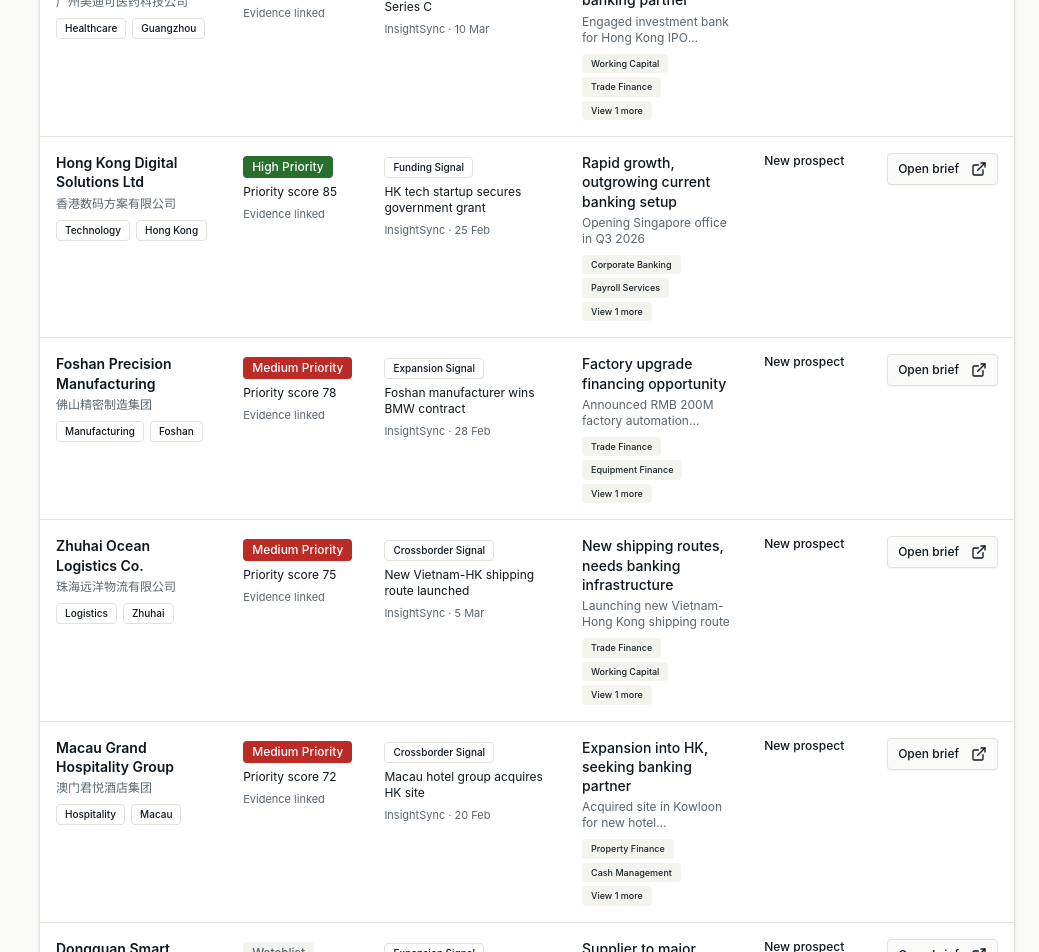
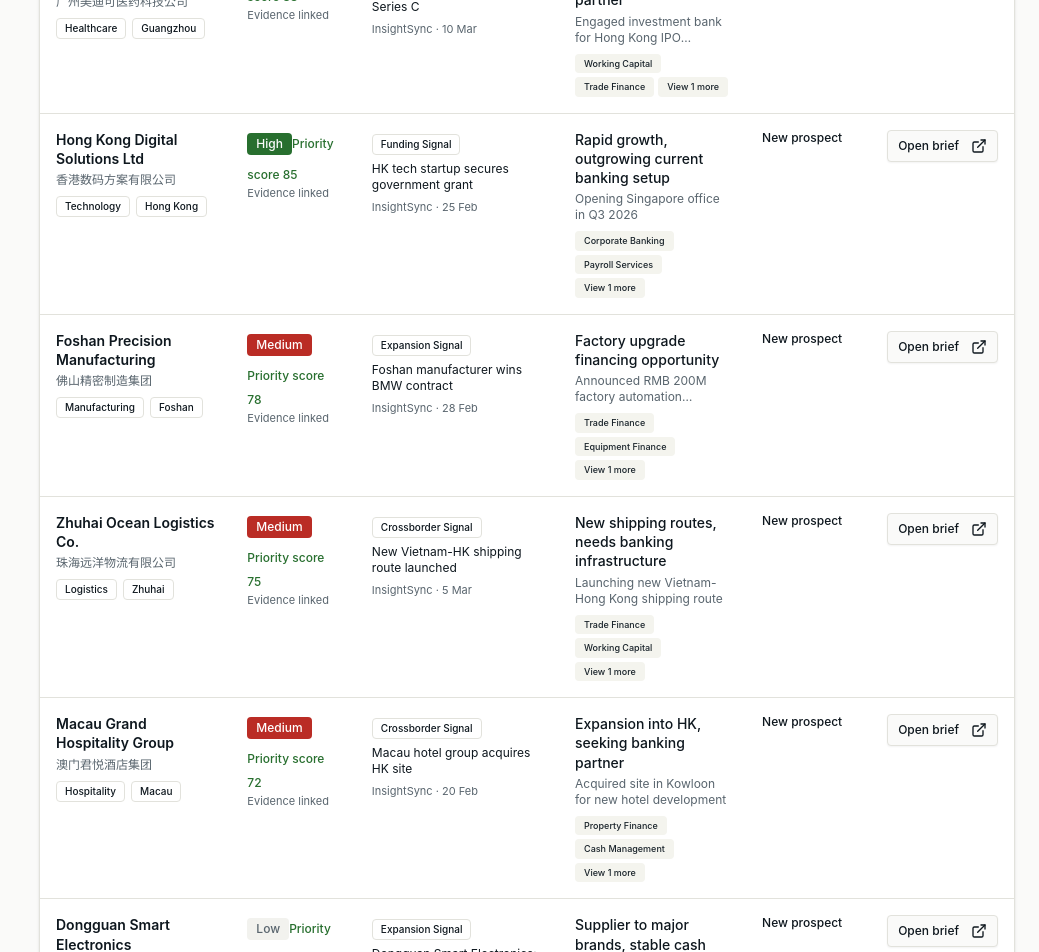
Before and after one commit to yidi000/Hang-Seng-InsightSync, a Next.js app in the folder insightsync/frontend/: page / in a window 1280 px wide. Shown: the part 1420-2372 px from the top of the page, without its empty margins (241-1280 px from the left). Built offline with nearby package versions, Linux system fonts and the light colour scheme; no server answers.

Commit message:
Use simple priority band labels

```diff
--- a/insightsync/frontend/app/page.tsx
+++ b/insightsync/frontend/app/page.tsx
@@ -135,9 +135,9 @@ function formatStage(value?: string | null) {
 }
 
 function priorityBandLabel(prospect: { priorityLevel?: string; tier: string }) {
-  if (prospect.priorityLevel === "high" || prospect.tier === "A") return "High Priority";
-  if (prospect.priorityLevel === "medium" || prospect.tier === "B") return "Medium Priority";
-  return "Watchlist";
+  if (prospect.priorityLevel === "high" || prospect.tier === "A") return "High";
+  if (prospect.priorityLevel === "medium" || prospect.tier === "B") return "Medium";
+  return "Low";
 }
 
 export default function OverviewPage() {
@@ -866,9 +866,12 @@ export default function OverviewPage() {
                               <Badge className={priorityBandColors[prospect.tier]}>
                                 {priorityBandLabel(prospect)}
                               </Badge>
-                              <p className="text-xs text-foreground">
+                              <Link
+                                href={`/prospects/${prospect.id}#score-audit`}
+                                className="text-xs font-medium text-primary hover:underline"
+                              >
                                 Priority score {prospect.score}
-                              </p>
+                              </Link>
                               <p className="text-[11px] text-muted-foreground">
                                 {formatEvidenceConfidence(
                                   prospect.evidenceConfidenceScore
--- a/insightsync/frontend/app/prospects/[id]/page.tsx
+++ b/insightsync/frontend/app/prospects/[id]/page.tsx
@@ -111,9 +111,9 @@ function scoreSeverityClass(severity?: string | null) {
 }
 
 function priorityBandLabel(prospect: { priorityLevel?: string; tier: string }) {
-  if (prospect.priorityLevel === "high" || prospect.tier === "A") return "High Priority";
-  if (prospect.priorityLevel === "medium" || prospect.tier === "B") return "Medium Priority";
-  return "Watchlist";
+  if (prospect.priorityLevel === "high" || prospect.tier === "A") return "High";
+  if (prospect.priorityLevel === "medium" || prospect.tier === "B") return "Medium";
+  return "Low";
 }
 
 function scoreBand(score: number, kind: "opportunity" | "risk" | "confidence" | "priority") {
@@ -123,9 +123,9 @@ function scoreBand(score: number, kind: "opportunity" | "risk" | "confidence" |
     return "Elevated risk";
   }
   if (kind === "priority") {
-    if (score >= 50) return "High priority";
-    if (score >= 38) return "Medium priority";
-    return "Watchlist";
+    if (score >= 50) return "High";
+    if (score >= 38) return "Medium";
+    return "Low";
   }
   if (score >= 70) return "Strong";
   if (score >= 40) return "Moderate";
@@ -174,12 +174,12 @@ function scoreNarrative(
   }
 
   if (score >= 50) {
-    return "Ranked high because business opportunity and evidence support are strong enough after risk adjustment.";
+    return "Ranked High because business opportunity and evidence support are strong enough after risk adjustment.";
   }
   if (score >= 38) {
-    return "Worth keeping on the watchlist or preparing for outreach, but not yet a top-priority RM action.";
+    return "Ranked Medium. Worth preparing for outreach, but not yet a top-priority RM action.";
   }
-  return "Keep on watchlist. The current score does not yet justify high-priority outreach.";
+  return "Ranked Low. The current score does not yet justify high-priority outreach.";
 }
 
 function priorityComponentLabel(name: string) {
@@ -488,8 +488,8 @@ export default function ProspectDetailPage({
                     <Badge className={priorityBandColors[prospect.tier]}>
                       {priorityBandLabel(prospect)}
                     </Badge>
-                    <Badge variant="outline">
-                      Priority score {prospect.score}
+                    <Badge asChild variant="outline">
+                      <Link href="#score-audit">Priority score {prospect.score}</Link>
                     </Badge>
                     <Badge variant="outline" className="capitalize">
                       {formatLabel(currentActionStatus)}
--- a/insightsync/frontend/app/prospects/page.tsx
+++ b/insightsync/frontend/app/prospects/page.tsx
@@ -52,9 +52,9 @@ function formatLabel(value: string | undefined | null) {
 }
 
 function priorityBandLabel(prospect: { priorityLevel?: string; tier: string }) {
-  if (prospect.priorityLevel === "high" || prospect.tier === "A") return "High Priority";
-  if (prospect.priorityLevel === "medium" || prospect.tier === "B") return "Medium Priority";
-  return "Watchlist";
+  if (prospect.priorityLevel === "high" || prospect.tier === "A") return "High";
+  if (prospect.priorityLevel === "medium" || prospect.tier === "B") return "Medium";
+  return "Low";
 }
 
 function signalBelongsToProspect(
@@ -274,9 +274,12 @@ export default function ProspectsPage() {
                               <Badge className={priorityBandColors[prospect.tier]}>
                                 {priorityBandLabel(prospect)}
                               </Badge>
-                              <span className="text-sm text-muted-foreground">
+                              <Link
+                                href={`/prospects/${prospect.id}#score-audit`}
+                                className="text-sm font-medium text-primary hover:underline"
+                              >
                                 Score: {prospect.score}
-                              </span>
+                              </Link>
                             </div>
                             <p className="mt-0.5 text-sm text-muted-foreground">
                               {prospect.nameZh}
```
